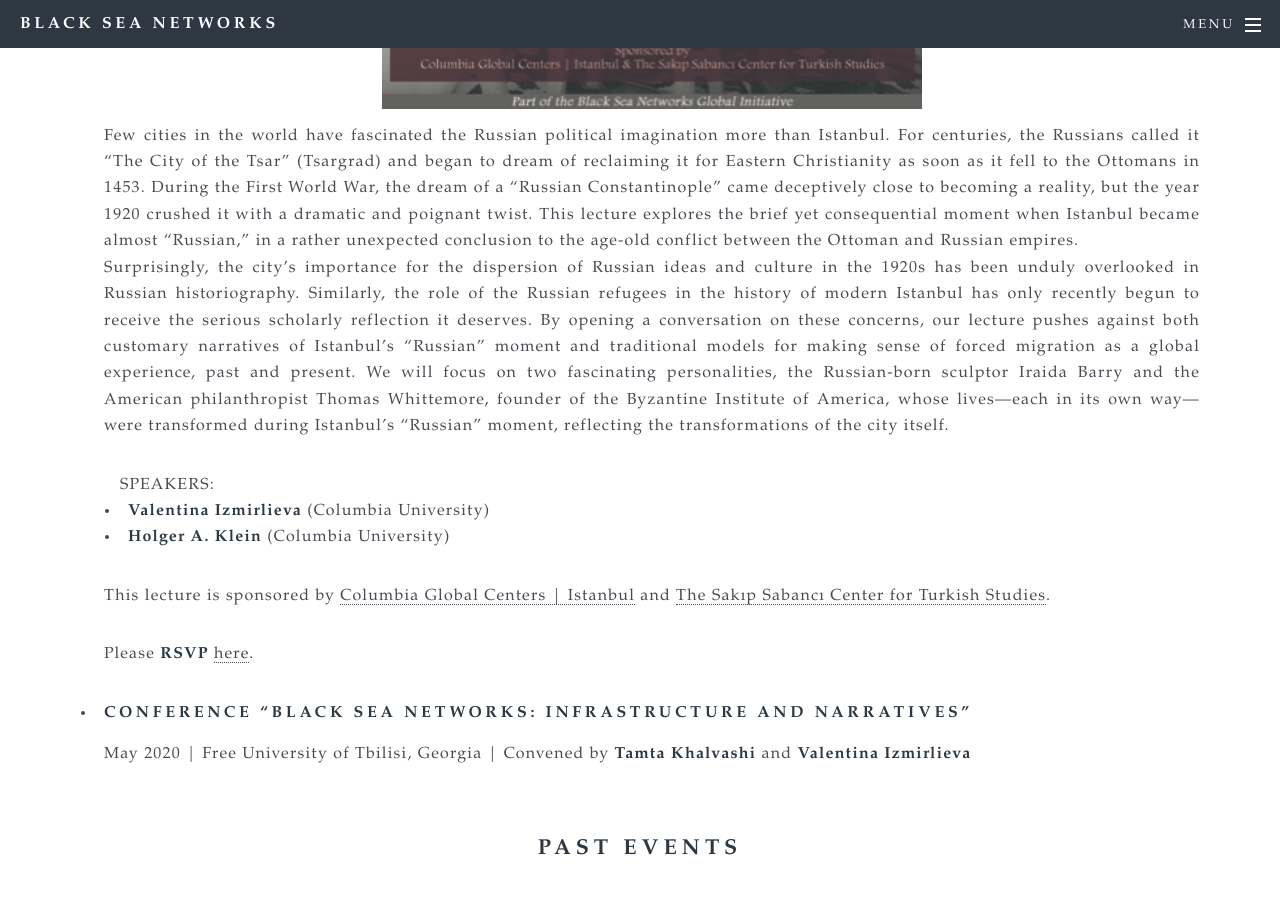
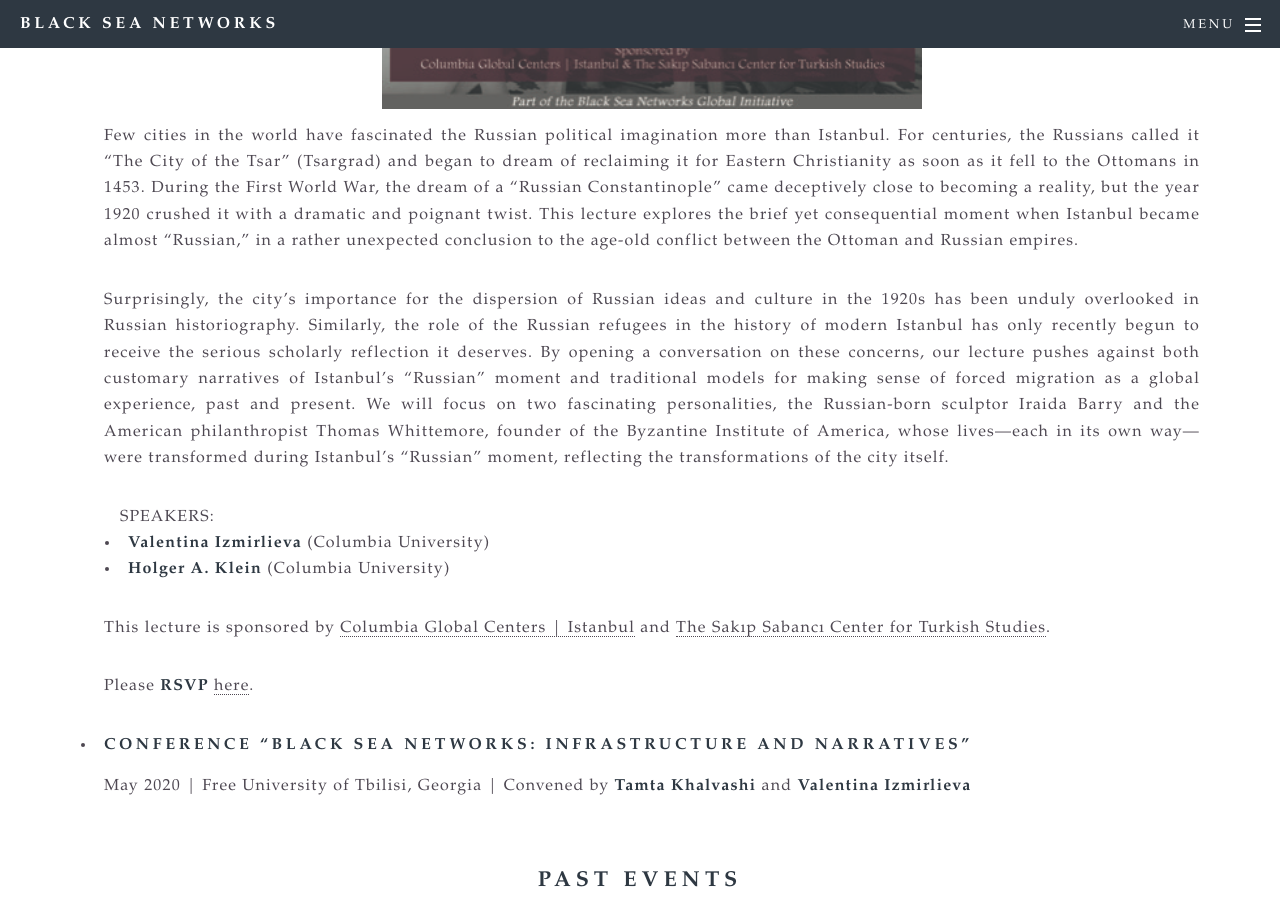
Before and after one commit to bradleygorski/blackseanet, a Jekyll site: the page built from events.html, in a window 1280 px wide and 900 px high, scrolled down 1504 px. Built offline with Jekyll 4.4.1, drawn with Linux system fonts in a browser that asks for light colours.

Commit message:
Break paragraphs Barry

```diff
--- a/events.html
+++ b/events.html
@@ -32,8 +32,8 @@ title: Events
 	as soon as it fell to the Ottomans in 1453. During the First World War, the dream of a “Russian Constantinople” came
 	deceptively close to becoming a reality, but the year 1920 crushed it with a dramatic and poignant twist. This lecture
 	explores the brief yet consequential moment when Istanbul became almost “Russian,” in a rather unexpected conclusion to
-	the age-old conflict between the Ottoman and Russian empires.
-<br>Surprisingly, the city’s importance for the dispersion of Russian ideas and culture in the 1920s has been unduly overlooked
+	the age-old conflict between the Ottoman and Russian empires.</p>
+<p align='justify'>Surprisingly, the city’s importance for the dispersion of Russian ideas and culture in the 1920s has been unduly overlooked
 	in Russian historiography. Similarly, the role of the Russian refugees in the history of modern Istanbul has only
 	recently begun to receive the serious scholarly reflection it deserves. By opening a conversation on these concerns, our
 	lecture pushes against both customary narratives of Istanbul’s “Russian” moment and traditional models for making sense
```
